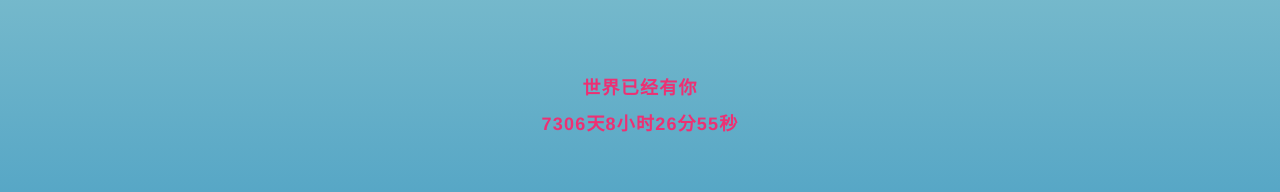
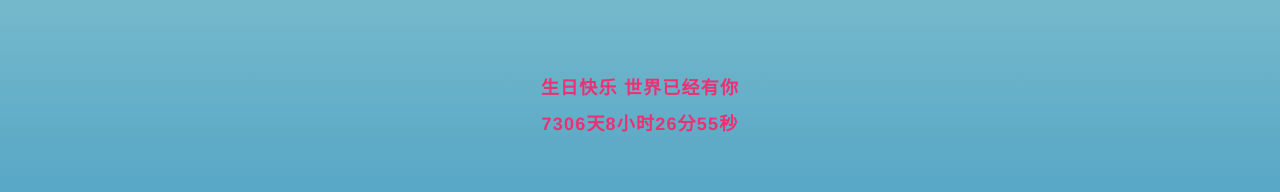
Before and after one commit to huanhuan-maker/liuqian.github.io, a plain HTML site: page index.html in a window 1280 px wide. Shown: the part 560-752 px from the top of the page. Drawn offline with Linux system fonts and the light colour scheme; animation ran at ten frames a second.

Commit message:
Update index.html

```diff
--- a/index.html
+++ b/index.html
@@ -91,6 +91,7 @@
 </div>
 <canvas class="canvas" width="1820" height="905"></canvas>
 <p class="text" style="color: #ed3073;">
+    生日快乐
     世界已经有你
     <br/>
     <span id="span_dt_dt"></span>
```
